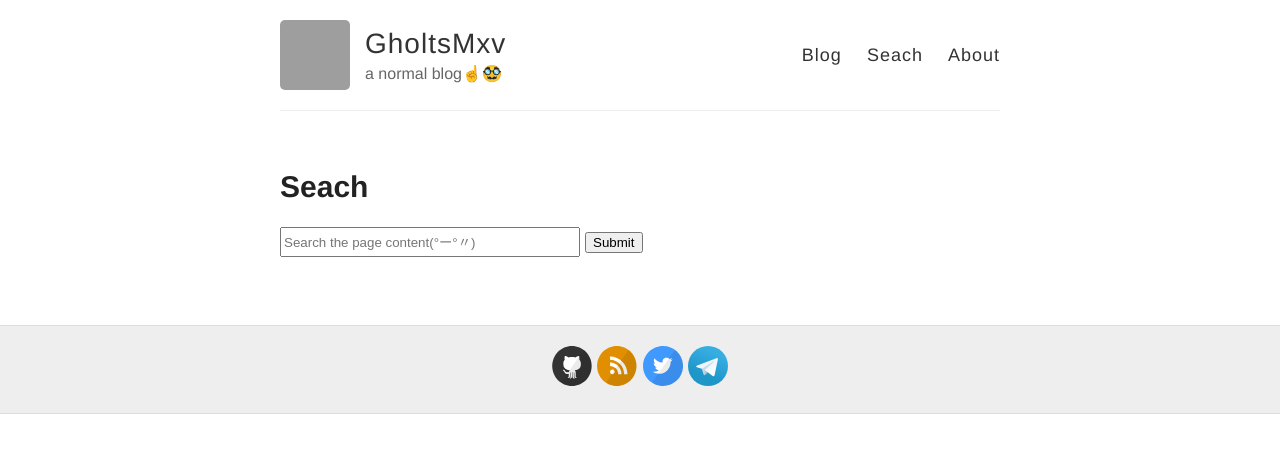
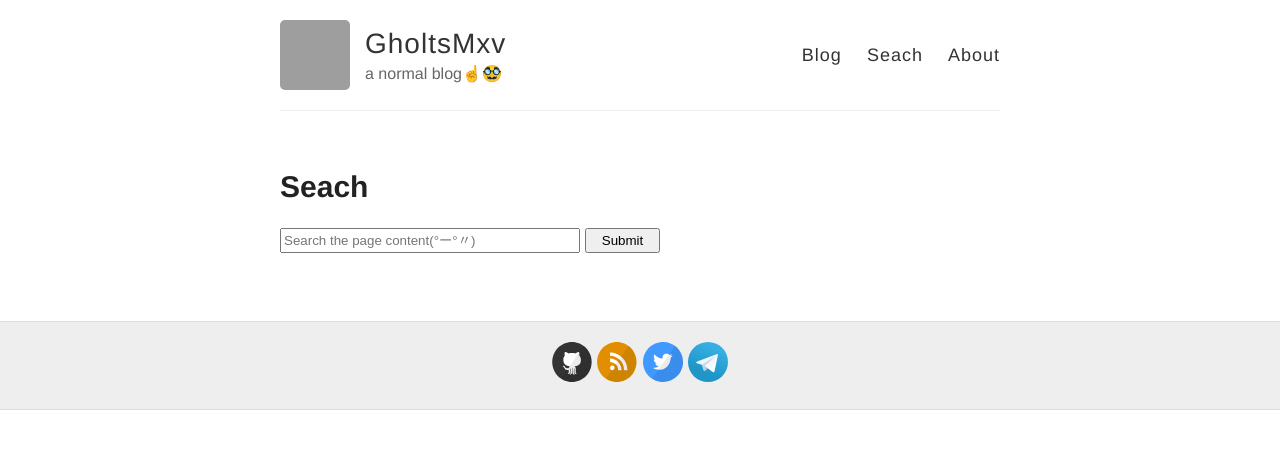
Before and after one commit to GholtsMxv/archiveblogg, a Jekyll site: the page built from seach.md, in a window 1280 px wide. Shown: the top 453 px of the page. Built offline with Jekyll 4.4.1, drawn with Linux system fonts in a browser that asks for light colours; grey boxes are pictures that could not be loaded.

Commit message:
Update search-lunr.html

```diff
--- a/_includes/search-lunr.html
+++ b/_includes/search-lunr.html
@@ -64,8 +64,8 @@ function lunr_search(term) {
 
 
 <form onSubmit="return lunr_search(document.getElementById('lunrsearch').value);">
-    <p><input type="text" class="form-control" id="lunrsearch" name="q" maxlength="255" value="" style="width: 300px; height: 30px;" placeholder="Search the page content(°ー°〃)" />
-    <button type="submit">Submit</button></p>
+    <p><input type="text" class="form-control" id="lunrsearch" name="q" maxlength="255" value="" style="width: 300px; height: 25px;" placeholder="Search the page content(°ー°〃)" />
+    <button type="submit" style="width: 75px; height: 25px;">Submit</button></p>
 </form>
 <div id="lunrsearchresults">
     <ul></ul>
```
